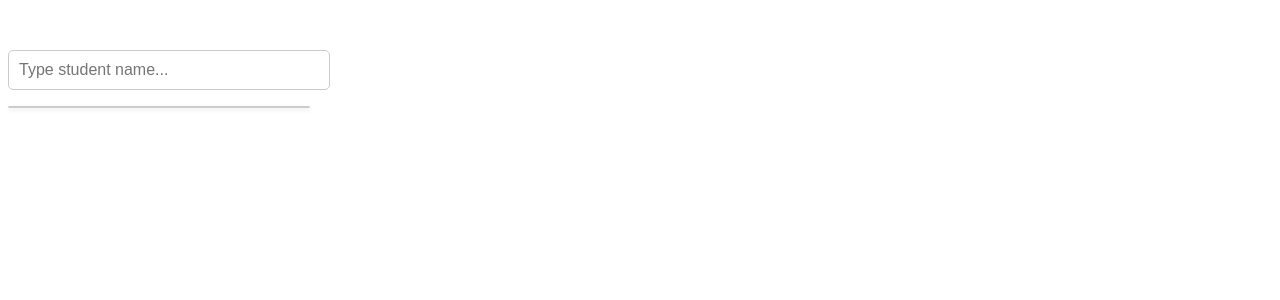
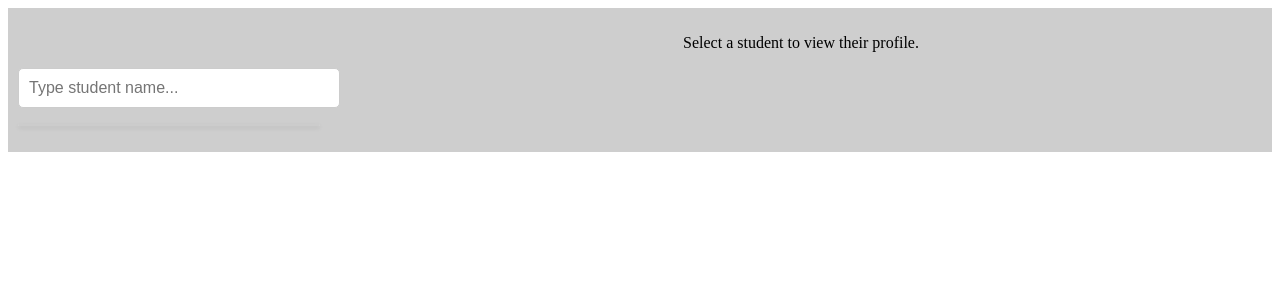
Before and after one commit to LiamBrem/SMASDHallPass, a Flask app: page /admin in a window 1280 px wide. Shown: the top 300 px of the page. Run offline with Flask 3, Linux system fonts and the light colour scheme; data that the repository does not hold is empty.

Commit message:
jquery updates in admin

```diff
--- a/static/admin.js
+++ b/static/admin.js
@@ -38,7 +38,19 @@ document.addEventListener("DOMContentLoaded", () => {
                 });
                 */
 
+                var studentData = {"name":"liam", "age": 18, "activityHistory": "bathroom"} // Call a function to retrieve student data
+                updateStudentProfile(studentData);
+
+
             });
+
+            function updateStudentProfile(studentData) {
+                // Update the student profile section with the retrieved data
+                $('.student-profile').html('<h2>' + studentData.name + '</h2><p>Age: ' + studentData.age + '</p><p>Activity History: ' + studentData.activityHistory + '</p>');
+            }
+
+
+
             studentList.appendChild(li);
         });
     });
--- a/static/styleAdmin.css
+++ b/static/styleAdmin.css
@@ -1,3 +1,11 @@
+.main{
+    display: grid;
+    grid-template-columns: auto auto;
+    background-color: #cecece;
+    padding: 10px;
+}
+
+
 /* Style for the container holding search bar and list */
 .search {
     text-align: left;
@@ -35,3 +43,8 @@
 #studentList li:last-child {
     border-bottom: none;
 }
+
+#student-profile {
+    border: 1px solid rgba(0, 0, 0, 0.8);
+    padding: 20px;
+}
--- a/templates/admin.html
+++ b/templates/admin.html
@@ -11,12 +11,19 @@
 <body>
     <script src="{{ url_for('static', filename='admin.js') }}"></script>
 
+    <div class="main">
+        <div class="search">
+            <input type="text" id="searchInput" placeholder="Type student name...">
+            <ul id="studentList"></ul>
+            <input type="text" id="selectedStudent" placeholder="Selected Student" readonly hidden=hidden>
+        </div>
 
-    <div class="search">
-        <input type="text" id="searchInput" placeholder="Type student name...">
-        <ul id="studentList"></ul>
-        <input type="text" id="selectedStudent" placeholder="Selected Student" readonly hidden=hidden>
+        <div class="student-profile">
+            <p class="placeholder">Select a student to view their profile.</p>
+        </div>
     </div>
+
+
 
     <script>
         var listOfNames = {{ listOfNames | tojson | safe }};
```
